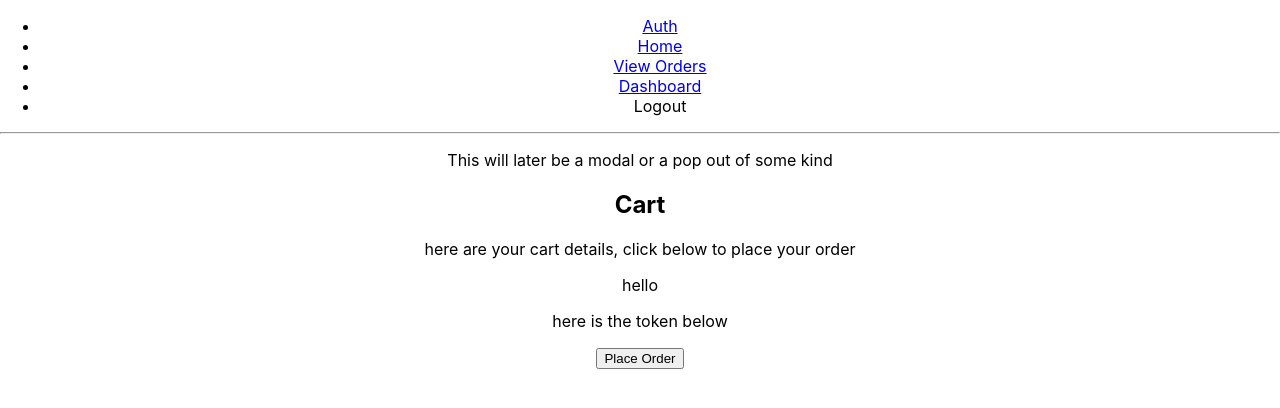
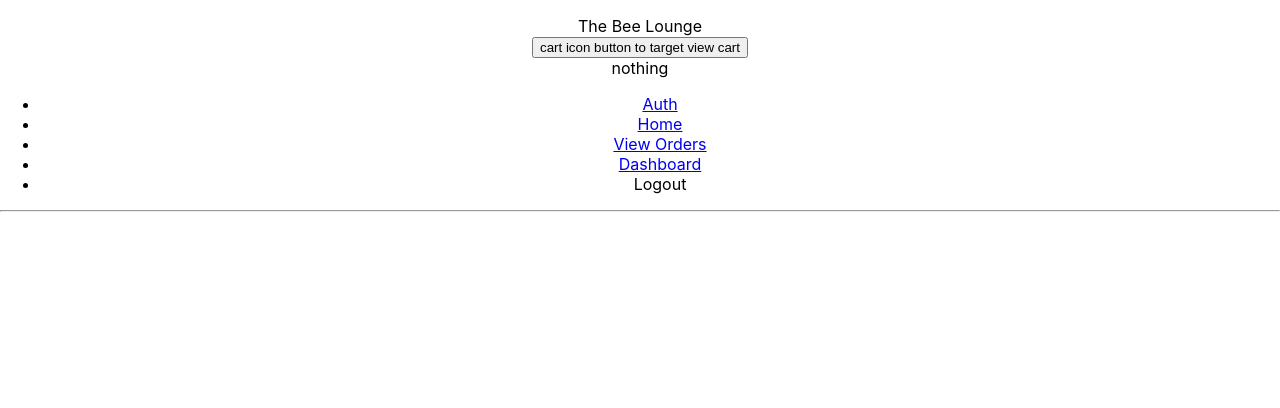
Before and after one commit to wtharden3/beeshop-client, a React (Create React App) app: page /orders in a window 1280 px wide. Shown: the top 408 px of the page. Built offline with nearby package versions, Linux system fonts and the light colour scheme.

Commit message:
Cart update and toggle for cart button that will later become cart icon

```diff
--- a/src/App.tsx
+++ b/src/App.tsx
@@ -5,6 +5,7 @@ import Home from './Components/Home/Home';
 import Auth from './Components/Auth/Auth';
 import Orders from './Components/Order/Orders';
 import ProductsPortal from './Components/Product/ProductsPortal';
+import Navbar from './Components/Home/Navbar';
 
 //using alias over interfaces //https://medium.com/@koss_lebedev/type-aliases-vs-interfaces-in-typescript-based-react-apps-e77c9a1d5fd0
 
@@ -55,7 +56,7 @@ class App extends Component<AppProps, AppState> {
     return (
       <div className="App">
         <p>{this.state.token}</p>
-
+        <Navbar token={this.state.token}/>
         <Router>
           <div>
             <ul>
--- a/src/Components/Order/OrderCreate.tsx
+++ b/src/Components/Home/Cart.tsx
@@ -1,19 +1,17 @@
 import { Component, MouseEvent } from 'react';
 import APIURL from '../../helpers/environment';
-
-type OrderCreateProps = {
+//this is Order Create - the C of the CRUD for Orders
+type CartProps = {
   token: string;
 };
 
 //object of product
+//need a cart
 
-type OrderCreateState = {
-  total: number;
-  subTotal: number;
-  tax: number;
-  details: string;
-  shippingFee: number;
-  hasShipped: boolean;
+type CartState = {
+  totalCost: number;
+  totalItems: number;
+  cart: Array<string | number>;
   // cart: Array<string>;
   //total items
   //total payment
@@ -22,28 +20,26 @@ type OrderCreateState = {
   // token: string | undefined;
 };
 
+type CartObj = {
+  productName: string;
+  productQuantity: number;
+  productCost: number;
+};
+
 type BodyObj = {
   order: {
-    total: number;
-    subTotal: number;
-    tax: number;
-    details: string;
-    shippingFee: number;
-    hasShipped: boolean;
+    totalCost: number;
+    totalItems: number;
   };
 };
 
-class OrderCreate extends Component<OrderCreateProps, OrderCreateState> {
-  constructor(props: OrderCreateProps) {
+class Cart extends Component<CartProps, CartState> {
+  constructor(props: CartProps) {
     super(props);
     this.state = {
-      total: 0,
-      subTotal: 0,
-      tax: 0,
-      details: 'hello',
-      shippingFee: 0,
-      hasShipped: false,
-      // cart: []
+      totalCost: 0,
+      totalItems: 0,
+      cart: [],
       // token: this.props.token,
     };
 
@@ -55,12 +51,8 @@ class OrderCreate extends Component<OrderCreateProps, OrderCreateState> {
     const url: string = `${APIURL}/orders/placeorder`;
     const bodyObj: BodyObj = {
       order: {
-        total: this.state.total,
-        subTotal: this.state.subTotal,
-        tax: this.state.tax,
-        details: this.state.details,
-        shippingFee: this.state.shippingFee,
-        hasShipped: this.state.hasShipped,
+        totalCost: this.state.totalCost,
+        totalItems: this.state.totalItems,
       },
     };
 
@@ -87,9 +79,10 @@ class OrderCreate extends Component<OrderCreateProps, OrderCreateState> {
         <h2>Cart</h2>
         <p>here are your cart details, click below to place your order</p>
         <div>
-          <p>{this.state.details}</p>
-          <p>here is the token below</p>
-          <p>{this.props.token}</p>
+          <p>
+            there should be a button from the store display that allows you to
+            add to cart array cart array should be displayed here using map
+          </p>
         </div>
 
         <button onClick={this.handleClick}>Place Order</button>
@@ -98,4 +91,4 @@ class OrderCreate extends Component<OrderCreateProps, OrderCreateState> {
   }
 }
 
-export default OrderCreate;
+export default Cart;
--- /dev/null
+++ b/src/Components/Home/Navbar.tsx
@@ -0,0 +1,39 @@
+import { Component, MouseEvent } from 'react';
+import Cart from './Cart';
+
+type NavbarProps = {
+  token: string;
+};
+
+type NavbarState = {
+  helper: string;
+  viewCart: boolean;
+};
+
+class Navbar extends Component<NavbarProps, NavbarState> {
+  constructor(props: NavbarProps) {
+    super(props);
+    this.state = {
+      helper: '',
+      viewCart: false,
+    };
+  }
+
+  toggleCart = (e: MouseEvent): void => {
+    e.preventDefault();
+    this.setState({viewCart: !this.state.viewCart});
+  };
+
+  render() {
+    return (
+      <div>
+        <div>The Bee Lounge</div>
+        <button onClick={this.toggleCart}> cart icon button to target view cart</button>
+        {this.state.viewCart ? <Cart token={this.props.token} /> : <div>nothing</div>}
+
+      </div>
+    );
+  }
+}
+
+export default Navbar;
--- a/src/Components/Order/Orders.tsx
+++ b/src/Components/Order/Orders.tsx
@@ -1,5 +1,5 @@
 import { Component } from 'react';
-import OrderCreate from './OrderCreate';
+// import Cart from './Cart';
 
 type OrdersProps = {
   token: string;
@@ -21,7 +21,7 @@ class Orders extends Component<OrdersProps, OrderState> {
     return (
       <div>
         <p>{this.state.token}</p>
-        <OrderCreate token={this.state.token}/>
+        {/* <Cart token={this.state.token}/> */}
       </div>
     );
   }
```
